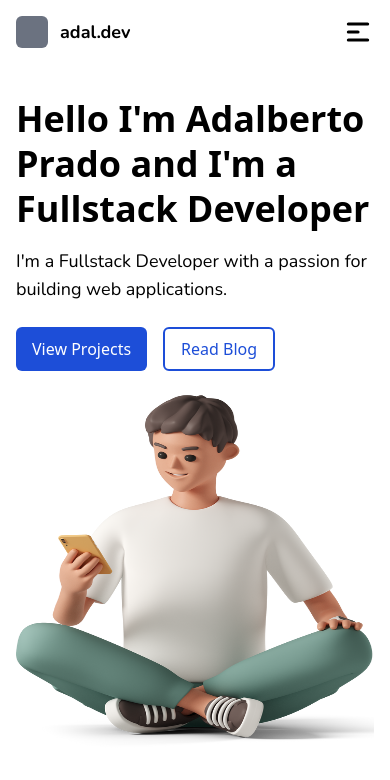
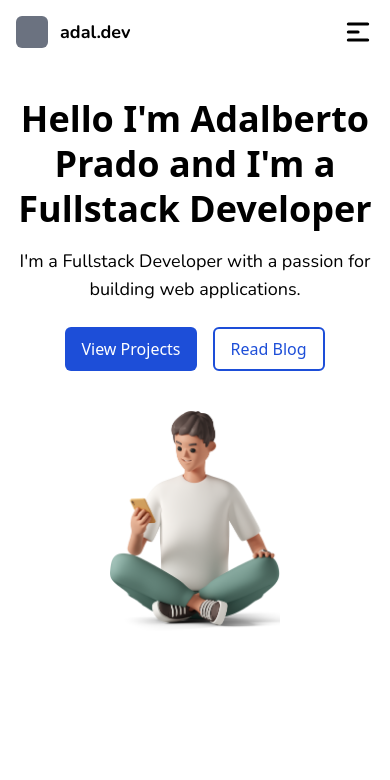
Before and after one commit to adalbertopc/adaldev, a Next.js app: page / in a window 390 px wide. Shown: the top 780 px of the page. Built offline with nearby package versions, Linux system fonts and the light colour scheme.

Commit message:
feat: add responsive to image

```diff
--- a/src/components/Hero.tsx
+++ b/src/components/Hero.tsx
@@ -8,7 +8,7 @@ export const Hero = () => {
         <span className="container hidden transition-all w-screen h-96 max-w-sm transform rounded-tl-none rounded-bl-large rounded-r-none md:block md:max-w-sm lg:max-w-lg xl:max-w-2xl bg-blue-100 opacity-70"></span>
       </span>
       <section className="z-10 grid md:grid-cols-2">
-        <div className="">
+        <div className="text-center md:text-left">
           <h2 className="font-semibold mb-4 text-4xl leading-tight md:text-5xl md:leading-tight">
             Hello I'm Adalberto Prado and I'm a Fullstack Developer
           </h2>
@@ -18,7 +18,7 @@ export const Hero = () => {
               applications.
             </p>
           </div>
-          <div className="mb-6 flex gap-4">
+          <div className="mb-6 flex gap-4 justify-center md:justify-start">
             <Button text="View Projects" href="#projects" />
             <Button
               text="Read Blog"
@@ -30,14 +30,15 @@ export const Hero = () => {
             />
           </div>
         </div>
-        <div className="md:ml-28">
-          <Image
-            src="/assets/img/casual-life-3d-14.png"
-            width="400"
-            height="400"
-            alt="Adalberto Prado"
-            className=""
-          />
+        <div className="flex justify-center">
+          <div className="transition-all mt-4 md:mt-0 w-56 h-56 xs:w-80 xs:h-80 md:w-auto md:h-auto relative">
+            <Image
+              src="/assets/img/casual-life-3d-14.png"
+              layout="fill"
+              alt="Adalberto Prado"
+              objectFit="contain"
+            />
+          </div>
         </div>
       </section>
     </>
```
